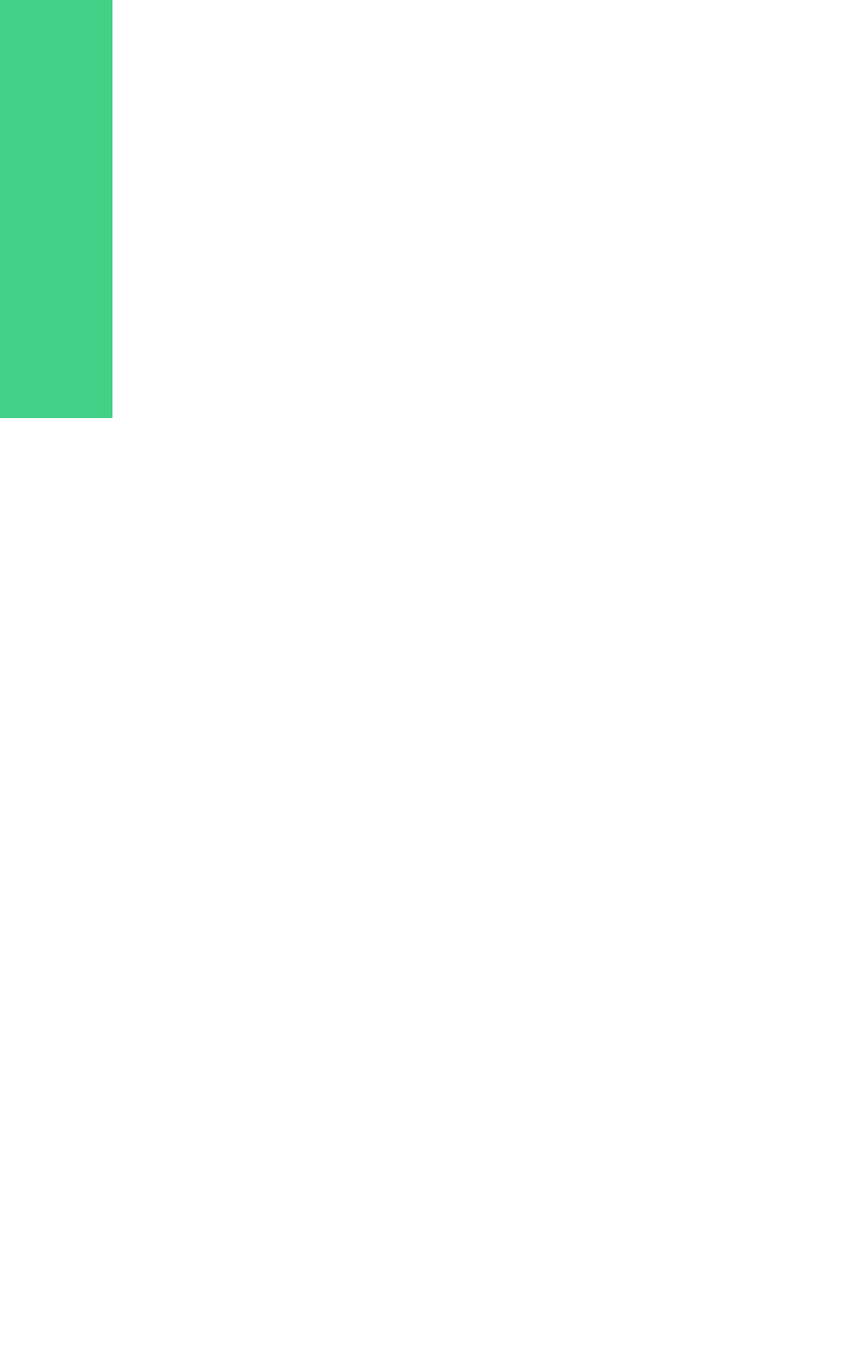
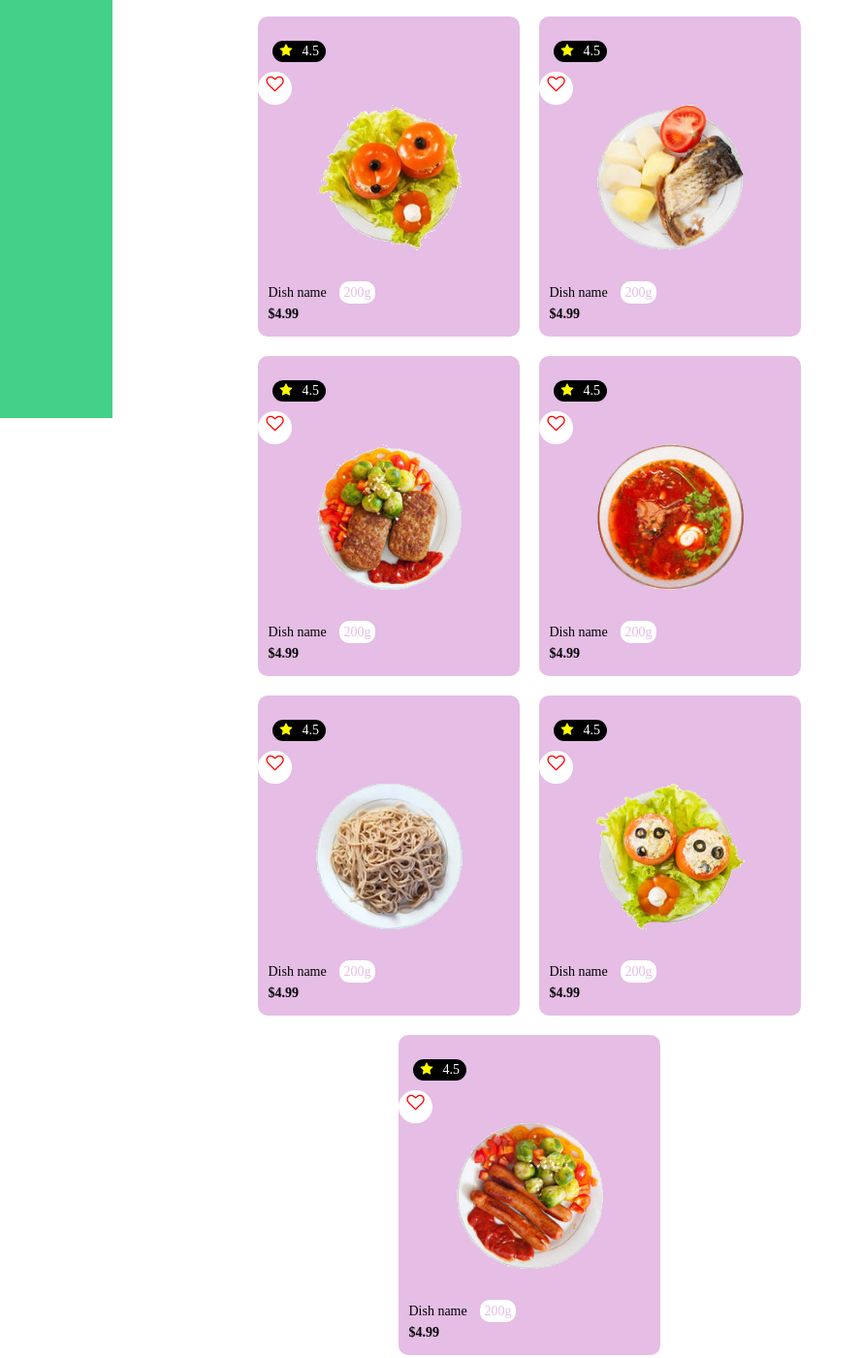
Before and after one commit to NataljaDm/Namu-darbas-Food-Delivery-Platform, a website: page index.html in a window 1280 px wide. Shown: the part 369-1769 px from the top of the page at 97% size, without its empty margins (0-889 px from the left). Before the commit the page ends 800 px from the top, so only its background shows below. Drawn offline with Linux system fonts and the light colour scheme.

Commit message:
All food container

```diff
--- a/css/base/layout.css
+++ b/css/base/layout.css
@@ -48,6 +48,7 @@ main {
 }
 .columm .food-list {
   display: flex;
+  flex-wrap: wrap;
   justify-content: center;
   font-size: 14px;
 }
--- a/index.html
+++ b/index.html
@@ -75,6 +75,104 @@
                        <p class="food-name">Dish name <span>200g</span></p>
                        <p class="food-price">$4.99</p>
                      </div>
+                     <div class="food-container 3">
+                        <div class="grade-line">
+                            <div class="grade">
+                                <i class="fa fa-star" aria-hidden="true"></i>
+                                <p class="grade-info">4.5</p>
+                            </div>
+                        </div>
+                           <div class="heart"><i class="fa fa-heart-o" aria-hidden="true"></i></div>
+                           <div class="food-foto">
+                            <img src="./img/food-3.webp" alt="">
+                           </div>
+                           <p class="food-name">Dish name <span>200g</span></p>
+                           <p class="food-price">$4.99</p>
+                   </div>
+                   <div class="food-container 4">
+                        <div class="grade-line">
+                           <div class="grade">
+                              <i class="fa fa-star" aria-hidden="true"></i>
+                              <p class="grade-info">4.5</p>
+                           </div>
+                         </div>
+                       <div class="heart"><i class="fa fa-heart-o" aria-hidden="true"></i></div>
+                       <div class="food-foto">
+                          <img src="./img/food-4.webp" alt="">
+                       </div>
+                       <p class="food-name">Dish name <span>200g</span></p>
+                       <p class="food-price">$4.99</p>
+                     </div>
+                     <div class="food-container 5">
+                        <div class="grade-line">
+                            <div class="grade">
+                                <i class="fa fa-star" aria-hidden="true"></i>
+                                <p class="grade-info">4.5</p>
+                            </div>
+                        </div>
+                           <div class="heart"><i class="fa fa-heart-o" aria-hidden="true"></i></div>
+                           <div class="food-foto">
+                            <img src="./img/food-5.webp" alt="">
+                           </div>
+                           <p class="food-name">Dish name <span>200g</span></p>
+                           <p class="food-price">$4.99</p>
+                   </div>
+                   <div class="food-container 6">
+                        <div class="grade-line">
+                           <div class="grade">
+                              <i class="fa fa-star" aria-hidden="true"></i>
+                              <p class="grade-info">4.5</p>
+                           </div>
+                         </div>
+                       <div class="heart"><i class="fa fa-heart-o" aria-hidden="true"></i></div>
+                       <div class="food-foto">
+                          <img src="./img/food-6.webp" alt="">
+                       </div>
+                       <p class="food-name">Dish name <span>200g</span></p>
+                       <p class="food-price">$4.99</p>
+                     </div>
+                     <div class="food-container 7">
+                        <div class="grade-line">
+                            <div class="grade">
+                                <i class="fa fa-star" aria-hidden="true"></i>
+                                <p class="grade-info">4.5</p>
+                            </div>
+                        </div>
+                           <div class="heart"><i class="fa fa-heart-o" aria-hidden="true"></i></div>
+                           <div class="food-foto">
+                            <img src="./img/food-7.webp" alt="">
+                           </div>
+                           <p class="food-name">Dish name <span>200g</span></p>
+                           <p class="food-price">$4.99</p>
+                   </div>
+                   <div class="food-container 8">
+                        <div class="grade-line">
+                           <div class="grade">
+                              <i class="fa fa-star" aria-hidden="true"></i>
+                              <p class="grade-info">4.5</p>
+                           </div>
+                         </div>
+                       <div class="heart"><i class="fa fa-heart-o" aria-hidden="true"></i></div>
+                       <div class="food-foto">
+                          <img src="./img/food-8.webp" alt="">
+                       </div>
+                       <p class="food-name">Dish name <span>200g</span></p>
+                       <p class="food-price">$4.99</p>
+                     </div>
+                     <div class="food-container 9">
+                        <div class="grade-line">
+                            <div class="grade">
+                                <i class="fa fa-star" aria-hidden="true"></i>
+                                <p class="grade-info">4.5</p>
+                            </div>
+                        </div>
+                           <div class="heart"><i class="fa fa-heart-o" aria-hidden="true"></i></div>
+                           <div class="food-foto">
+                            <img src="./img/food-9.webp" alt="">
+                           </div>
+                           <p class="food-name">Dish name <span>200g</span></p>
+                           <p class="food-price">$4.99</p>
+                   </div>
                 </div>
             </div>
 
```
Lines whose indentation alone changed are shown as unchanged.
